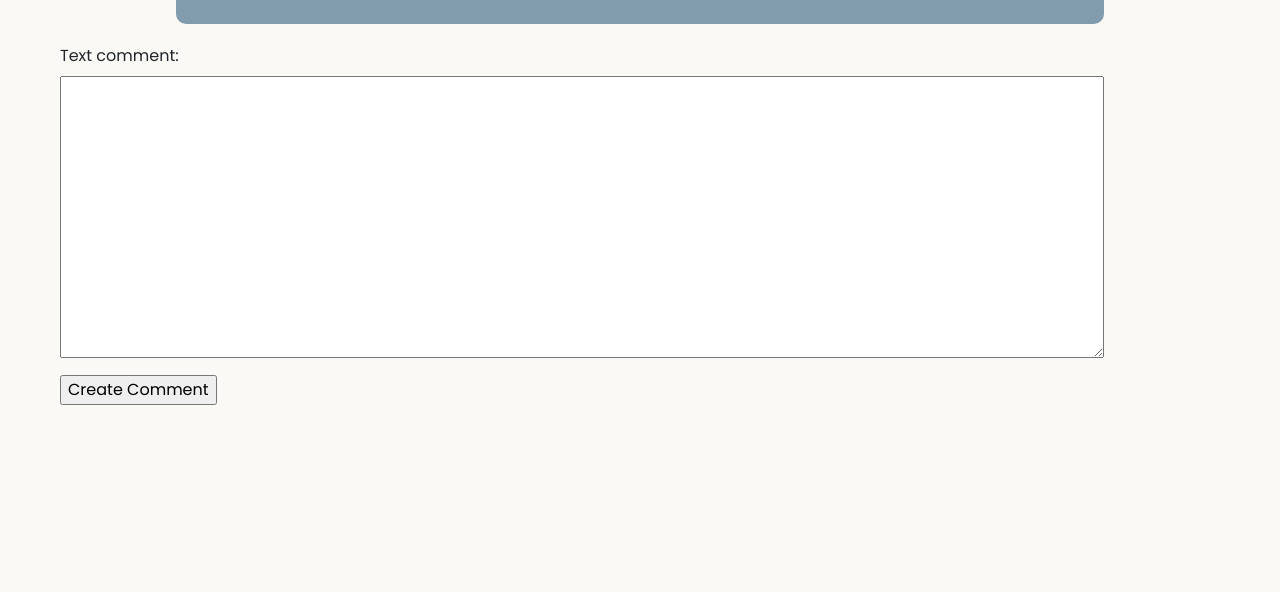
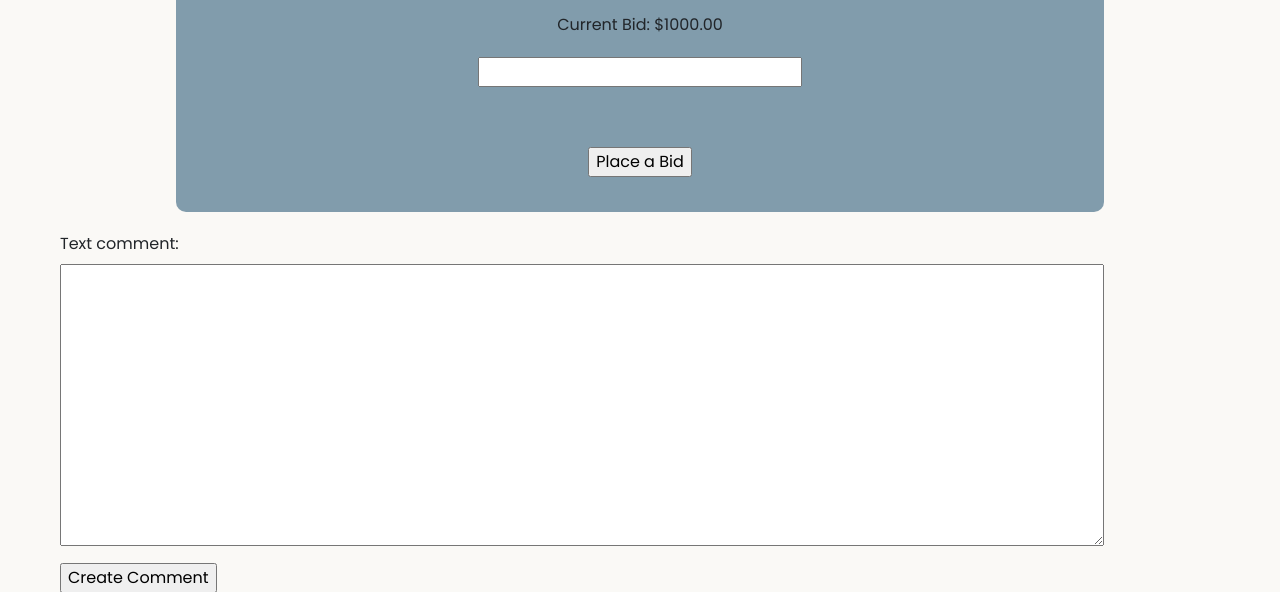
Before and after one commit to nhan826/CSE33, a Django app: page /listing/8 in a window 1280 px wide. Shown: the part 773-1365 px from the top of the page. Before the commit the page ends 1178 px from the top, so only its background shows below. Run offline with Django 3.2, Linux system fonts and the light colour scheme; a user stored in the database is signed in; data comes from the database, SQL or seed files in the repository; both versions use the stored data as it was after the commit; data that the repository does not hold is empty; some libraries are stand-ins or nearby versions.

Commit message:
third commerce commit

```diff
--- a/commerce/auctions/static/auctions/styles.css
+++ b/commerce/auctions/static/auctions/styles.css
@@ -13,8 +13,9 @@
 	display: block;
 	margin-top: 10px;
 }
+
 input {
-	display:block;
+	display: block;
 	margin-bottom: 10px;
 	margin-top: 10px;
 }
@@ -51,13 +52,27 @@
 	width: 90%;
 }
 
-textarea{
-	width: 90%;
-	padding:20px;
-
+.listing_page p {
+	margin:20px;
 }
 
-.comment_block{
+.bid_form input{
+	margin-left:auto;
+	margin-right: auto;
+	display: block;
+	text-align: center;
+}
+.bid_form label{
+	display: none;
+}
+
+
+textarea {
+	width: 90%;
+	padding: 20px;
+}
+
+.comment_block {
 	width: 90%;
 	margin-top: 40px;
 	background-color: rgba(157, 161, 163, 0.685);
@@ -69,14 +84,38 @@
 
 .comment_block h6 {
 	font-weight: 600;
-	font-size: 110%;;
+	font-size: 110%;
+	;
 }
 
-.categories ul{
+.categories ul {
 	list-style: none;
 	margin-top: 30px;
 }
 
-.categories a{
-	color:rgb(2, 68, 5)
+.categories a {
+	color: rgb(11, 22, 54)
 }
+
+button {
+	color: white;
+	background-color: rgb(40, 47, 61);
+	padding: 12px;
+	border: none;
+	border-radius: 5px;
+}
+
+button:hover {
+	opacity: 90%;
+}
+.bid_button{
+	margin-top: 60px;
+}
+
+h4.closed_message {
+	margin: 30px;
+	padding:10px;
+	background-color: rgb(20, 32, 63);
+	color: white;
+	opacity: 70%;
+}
--- a/commerce/auctions/templates/auctions/index.html
+++ b/commerce/auctions/templates/auctions/index.html
@@ -8,7 +8,11 @@
             <a href="{% url 'listing_page' listing.id %}"><h4>{{listing.title}}</h4></a>
             <h6>Seller: {{listing.seller}}</h6>
             <p>{{listing.description}}</p>
-            <p>${{listing.current_price}}</p>
+            {% if listing.bids.last.amount %}
+                <p>${{listing.bids.last.amount}}</p>
+            {% else %}
+                <p>{{listing.current_price}}</p>
+            {% endif %}
             <img src="{{listing.picture}}" alt="{{listing.picture_text}}">
         </div>
         {% endif %}
--- a/commerce/auctions/templates/auctions/layout.html
+++ b/commerce/auctions/templates/auctions/layout.html
@@ -23,12 +23,12 @@
             <li class="nav-item">
                 <a class="nav-link" href="{% url 'index' %}">Active Listings</a>
             </li>
-            <li class="nav-item">
-                <a class="nav-link" href="{% url 'category_page' %}">Categories</a>
-            </li>
             {% if user.is_authenticated %}
                 <li class="nav-item">
                     <a class="nav-link" href="{% url 'create_listing' %}">Create Listing</a>
+                </li>
+                <li class="nav-item">
+                    <a class="nav-link" href="{% url 'category_page' %}">Categories</a>
                 </li>
                 <li class="nav-item">
                     <a class="nav-link" href="{% url 'watchlist' %}">My Watchlist</a>
--- a/commerce/auctions/templates/auctions/listing_page.html
+++ b/commerce/auctions/templates/auctions/listing_page.html
@@ -3,6 +3,14 @@
 {% block body %}
 
     {% if user.is_authenticated %}
+        {% if current_user == listing.seller%}
+            {% if listing.closed == False %}
+            <form action="{% url 'listing_page' listing.id %}" method="post">
+                {% csrf_token %}
+                <button name="close_page" value="Close this page">Close this page</button>
+            </form>
+            {% endif %}
+        {% else %}
             {% if  current_user not in watchers %}
                 <form action="{% url 'listing_page' listing.id %}" method="post">
                     {% csrf_token %}
@@ -15,12 +23,49 @@
                 </form>
             {% endif %}
         {% endif %}
+    {% endif %}
+
+
 <div class = "listing_page">
+    {% if listing.closed == True %}
+        {% if current_user == last_bids.bidder %}
+            {% if  last_bids.bidder != listing.seller%}
+            <h4 class = "closed_message">You've won the auction for this item!</h4>
+            {% else %}
+            <h4 class = "closed_message">Listing is closed</h4>
+            {% endif %}
+        {% else %}
+            <h4 class = "closed_message">Listing is closed</h4>
+        {% endif %}
+    {% endif %}
     <h4>{{listing.title}}</h4>
     <h6>Seller: {{listing.seller}}</h6>
     <p>{{listing.description}}</p>
-    <p>${{listing.current_price}}</p>
     <img src="{{listing.picture}}" alt="{{listing.picture_text}}">
+    {% if last_bids is none%}
+        <p>Current Bid: ${{listing.current_price}}</p>
+    {% else %}
+        <p>Current Bid: ${{last_bids.amount}}</p>
+    {% endif %}
+
+    {% if user.is_authenticated %}
+        {% if current_user != listing.seller %}
+            {% if listing.closed == False %}
+                <form class = "bid_form" action="{% url 'listing_page' listing.id %}" method = "POST">
+                    {% csrf_token %}
+                    {% comment %} reference for custom validation messages:
+                    https://stackoverflow.com/questions/5272433/html5-form-required-attribute-set-custom-validation-message
+                    {% endcomment %}
+
+                    {% comment %} I had trouble understanding how to throw an error for bids that are too low —
+                    I was able to access the min value attribute of the input by inspecting how {{bid_form}} rendered
+                    in my browser and included this input tag below {% endcomment %}
+                    <input type="number" name="amount" min = "{{lower_bound}}" step="0.01" required="" id="id_amount" oninvalid="this.setCustomValidity('Must be higher')" oninput="this.setCustomValidity('')"/>
+                    <input class = "bid_button" type="submit" name = "place_bid" value = "Place a Bid"  >
+                </form>
+            {% endif %}
+        {% endif %}
+    {% endif %}
 </div>
 
 {% if user.is_authenticated %}
@@ -38,9 +83,4 @@
     </div>
 {% endfor %}
 
-
-
-
-
-
 {% endblock %}
--- a/commerce/auctions/templates/auctions/watchlist.html
+++ b/commerce/auctions/templates/auctions/watchlist.html
@@ -8,7 +8,11 @@
             <a href="{% url 'listing_page' listing.id %}"><h4>{{listing.title}}</h4></a>
             <h6>Seller: {{listing.seller}}</h6>
             <p>{{listing.description}}</p>
-            <p>${{listing.current_price}}</p>
+            {% if listing.bids.last.amount %}
+                <p>${{listing.bids.last.amount}}</p>
+            {% else %}
+                <p>{{listing.current_price}}</p>
+            {% endif %}
             <img src="{{listing.picture}}" alt="{{listing.picture_text}}">
         </div>
         {% endif %}
--- a/commerce/auctions/views.py
+++ b/commerce/auctions/views.py
@@ -7,13 +7,14 @@
 from django.forms import ModelForm
 
 
-from .models import User, Listing, Category, Comment
+from .models import Bid, User, Listing, Category, Comment
 
 
 class CreateNewListing(ModelForm):
     class Meta:
         model = Listing
-        fields = ["title", "description", "current_price", "picture", "picture_text", "category" ]
+        fields = ["title", "description", "current_price", "picture", "picture_text", "category"]
+
 
 class CreateNewComment(ModelForm):
     class Meta:
@@ -21,10 +22,14 @@
         fields = ["text_comment"]
 
 
+class CreateBid(ModelForm):
+    class Meta:
+        model = Bid
+        fields = ["amount"]
 
 
 def index(request):
-    """This function renders the index page and provides the listings database """
+    """This function renders the index page and provides the listings database"""
     return render(request, "auctions/index.html", {
         "listings": Listing.objects.all()
     })
@@ -108,54 +113,94 @@
 
 def listing_page(request, listing_id):
     """This view renders a page for each auction listing"""
-    listing_page = Listing.objects.get(id = listing_id)    # retrieves listing by id
+    # retrieves listing by id
+    listing_page = Listing.objects.get(id=listing_id)
     form = CreateNewComment()
+    bid_form = CreateBid()
 
-    # reference for including multiple forms in a view: https://stackoverflow.com/questions/866272/how-can-i-build-multiple-submit-buttons-django-form
+    # sets the starting bid as the first bid object
+
+    if listing_page.bids.all():
+        pass
+    else:
+        starter_bid = Bid(amount = listing_page.current_price, listing = listing_page, bidder = request.user )
+        starter_bid.save()
+    last_bids = listing_page.bids.last()
+
+
+    # reference for including multiple forms in a view:
+    # https://stackoverflow.com/questions/866272/how-can-i-build-multiple-submit-buttons-django-form
     if request.method == "POST" and 'create_comment' in request.POST:
         form = CreateNewComment(request.POST)
         if form.is_valid():
             comment = form.save(commit=False)
+            # includes addition data to save comment
             comment.author = request.user
             comment.listing = listing_page
             comment.save()
-            return HttpResponseRedirect(reverse("listing_page", kwargs={"listing_id" : listing_id}))
+            return HttpResponseRedirect(reverse("listing_page", kwargs={"listing_id": listing_id}))
 
     if request.method == "POST" and 'add_watchlist' in request.POST:
+        # adds the listing to the user's watchlist
         listing_page.watchers.add(request.user)
         listing_page.save()
 
     if request.method == "POST" and 'remove_watchlist' in request.POST:
+        # removes the listing to the user's watchlist
         current_user = request.user
         current_user.watching.remove(listing_page)
 
+    if request.method == "POST" and 'place_bid' in request.POST:
+        form = CreateBid(request.POST)
+        if form.is_valid():
+            new_bid = form.save(commit=False)
+            # includes addition data to save comment
+            new_bid.bidder = request.user
+            new_bid.listing = listing_page
+            new_bid.save()
+            return HttpResponseRedirect(reverse("listing_page", kwargs={"listing_id": listing_id}))
+
+    if request.method == "POST" and 'close_page' in request.POST:
+        # removes the listing to the user's watchlist
+        listing_page.closed = True
+        listing_page.save()
+
+    return render(request, "auctions/listing_page.html", {
+        "current_user": request.user,
+        "watchers": listing_page.watchers.all(),
+        "form": form,
+        "bid_form": bid_form,
+        "listing": listing_page,
+        "comment": listing_page.comments.all(),
+        "last_bids": last_bids,
+        # the last bid is used to set a minimum value required in the CreateBid Field
+        "lower_bound": round((float(last_bids.amount) + (0.01)), 2)
+    })
 
 
-
-    return render(request, "auctions/listing_page.html", {
-        "current_user" : request.user,
-        "watchers" : listing_page.watchers.all(),
-        "form" : form,
-        "listing": listing_page,
-        "comment": listing_page.comments.all(),
-    })
-
 def category_page(request):
+    """This view renders a page that displays links for diffent item categories"""
     categories = Category.objects.all()
     return render(request, "auctions/category_page.html", {
         "categories": categories,
     })
 
+
 def category_contents(request, category_id):
-    category_content = Category.objects.get(id = category_id)    # retrieves listing by id
+    """This view renders the pages for items within a category, and provides
+    the page with all the listings in a given category"""
+    category_content = Category.objects.get(id=category_id)
     category_listings = category_content.listings.all()
     return render(request, "auctions/category_contents.html", {
         "category_content": category_content,
         "category_listings": category_listings
     })
 
+
 def watchlist(request):
-        current_user = User.objects.get(username = request.user)
-        return render(request, "auctions/watchlist.html", {
+    """This view renders a page where users can see what items are on their
+    watchlist"""
+    current_user = User.objects.get(username=request.user)
+    return render(request, "auctions/watchlist.html", {
         "watchlist": current_user.watching.all()
     })
```
Also changed, not shown: commerce/auctions/models.py (+20 -12 lines), commerce/auctions/templates/auctions/category_contents.html (+5 -14 lines), commerce/auctions/urls.py (+5 -5 lines), commerce/auctions/migrations/0008_alter_bid_amount_alter_comment_text_comment.py (added), commerce/auctions/migrations/0009_listing_closed.py (added), commerce/db.sqlite3. Lines whose indentation alone changed are shown as unchanged.
